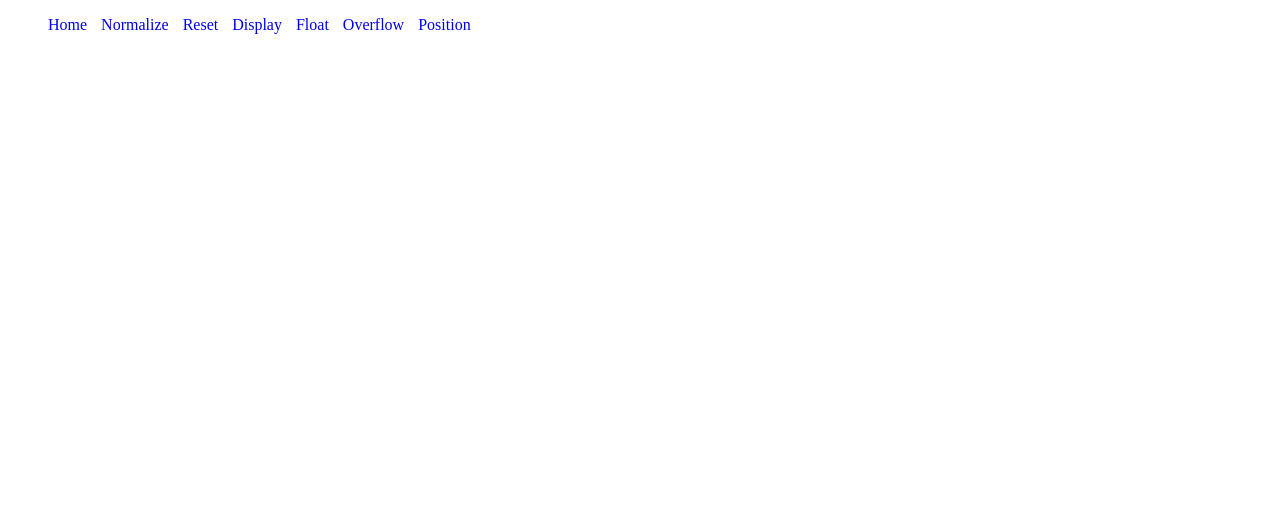
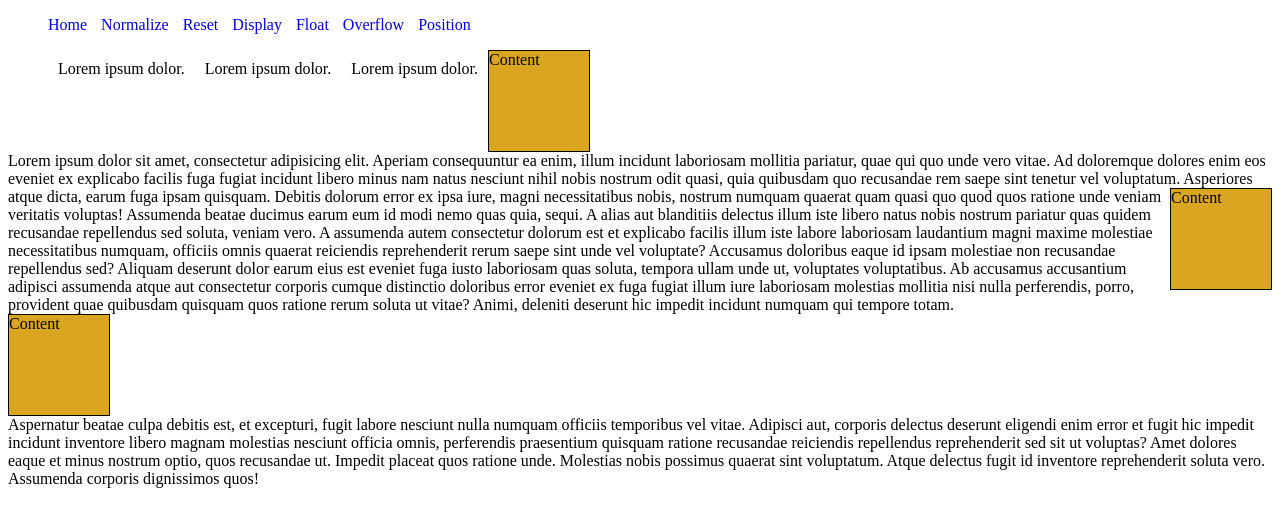
Before and after one commit to DaniilT048/Experiment-with-block-model, a plain HTML site: page pages/Float.html in a window 1280 px wide. Drawn offline with Linux system fonts and the light colour scheme.

Commit message:
Added float

```diff
--- a/css/style.css
+++ b/css/style.css
@@ -64,3 +64,37 @@ header ul li a {
     text-align: center;
     box-sizing: content-box;
 }
+.fl{
+    background-color: goldenrod;
+    width: 100px;
+    height: 100px;
+    border: 1px solid black;
+    float: left;
+}
+
+.flsecond{
+    background-color: goldenrod;
+    width: 100px;
+    height: 100px;
+    border: 1px solid black;
+    float: right;
+}
+.flthird{
+    background-color: goldenrod;
+    width: 100px;
+    height: 100px;
+    border: 1px solid black;
+    float: none;
+}
+
+.float {
+    float: left;
+    padding: 10px;
+}
+ul li{
+    list-style: none;
+}
+.clearfix{
+    clear: both;
+    margin: 10px;
+}
--- a/pages/Float.html
+++ b/pages/Float.html
@@ -17,5 +17,44 @@
         <li><a href="Position.html">Position</a></li>
     </ul>
 </header>
+<ul>
+    <li class="float">Lorem ipsum dolor.</li>
+    <li class="float">Lorem ipsum dolor.</li>
+    <li class="float">Lorem ipsum dolor.</li>
+</ul>
+
+<div class="fl">
+    Content
+</div>
+<div class="clearfix"></div>
+<div class="fltext">
+    Lorem ipsum dolor sit amet, consectetur adipisicing elit. Aperiam consequuntur ea enim, illum incidunt laboriosam
+    mollitia pariatur, quae qui quo unde vero vitae. Ad doloremque dolores enim eos eveniet ex explicabo facilis
+    fuga fugiat incidunt libero minus nam natus nesciunt nihil nobis nostrum odit quasi, quia quibusdam quo recusandae
+    rem saepe sint tenetur vel voluptatum. Asperiores atque dicta, earum fuga ipsam quisquam. Debitis dolorum error ex
+    ipsa iure, magni necessitatibus nobis, nostrum numquam quaerat quam quasi quo quod quos ratione unde veniam
+    <div class="flsecond">
+        Content
+    </div>
+    veritatis voluptas! Assumenda beatae ducimus earum eum id modi nemo quas quia, sequi. A alias aut blanditiis
+    delectus illum iste libero natus nobis nostrum pariatur quas quidem recusandae repellendus sed soluta, veniam vero.
+    A assumenda autem consectetur dolorum est et explicabo facilis illum iste labore laboriosam laudantium magni maxime
+    molestiae necessitatibus numquam, officiis omnis quaerat reiciendis reprehenderit rerum saepe sint unde vel
+    voluptate? Accusamus doloribus eaque id ipsam molestiae non recusandae repellendus sed? Aliquam deserunt dolor
+    earum eius est eveniet fuga iusto laboriosam quas soluta, tempora ullam unde ut, voluptates voluptatibus. Ab
+    accusamus accusantium adipisci assumenda atque aut consectetur corporis cumque distinctio doloribus error eveniet
+    ex fuga fugiat illum iure laboriosam molestias mollitia nisi nulla perferendis, porro, provident quae quibusdam
+    quisquam quos ratione rerum soluta ut vitae? Animi, deleniti deserunt hic impedit incidunt numquam qui tempore
+    totam.
+    <div class="flthird">
+        Content
+    </div>
+    Aspernatur beatae culpa debitis est, et excepturi, fugit labore nesciunt nulla numquam officiis temporibus
+    vel vitae. Adipisci aut, corporis delectus deserunt eligendi enim error et fugit hic impedit incidunt inventore
+    libero magnam molestias nesciunt officia omnis, perferendis praesentium quisquam ratione recusandae reiciendis
+    repellendus reprehenderit sed sit ut voluptas? Amet dolores eaque et minus nostrum optio, quos recusandae ut.
+    Impedit placeat quos ratione unde. Molestias nobis possimus quaerat sint voluptatum. Atque delectus fugit id
+    inventore reprehenderit soluta vero. Assumenda corporis dignissimos quos!
+</div>
 </body>
 </html>
```
